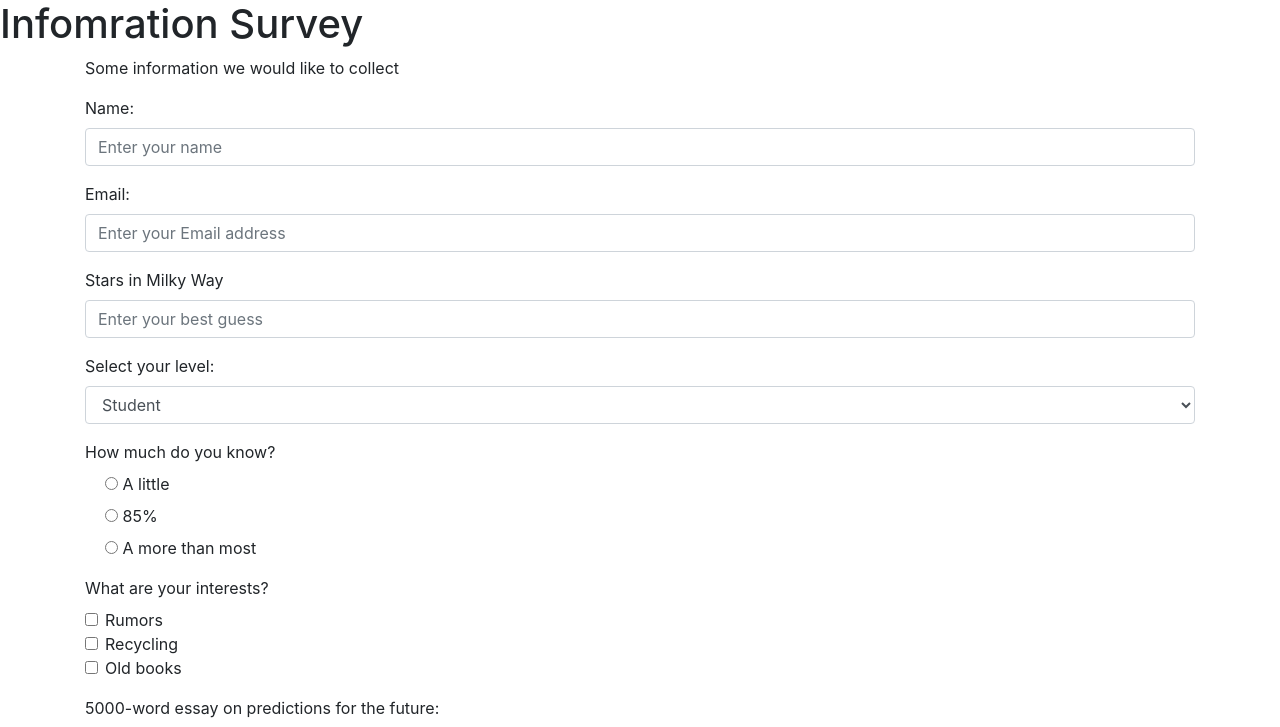
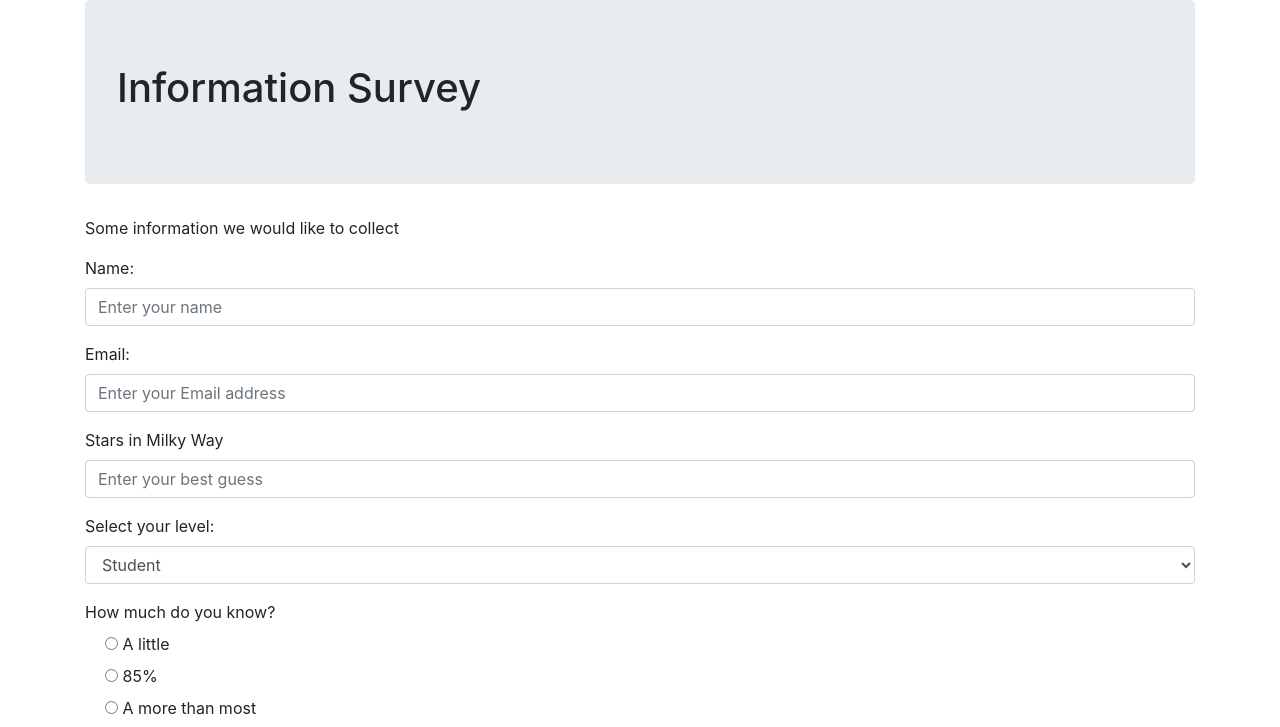
Before and after one commit to csc473s2019-webdev/hw3-p5-practice-with-html-css-forms-ramonpetgrave64, a plain HTML site: page index.html in a window 1280 px wide. Shown: the top 727 px of the page. Drawn offline with nearby package versions, Linux system fonts and the light colour scheme.

Commit message:
add jumbotron class and finished!

```diff
--- a/index.html
+++ b/index.html
@@ -9,8 +9,11 @@
   <link rel="stylesheet" href="https://stackpath.bootstrapcdn.com/bootstrap/4.3.1/css/bootstrap.min.css" integrity="sha384-ggOyR0iXCbMQv3Xipma34MD+dH/1fQ784/j6cY/iJTQUOhcWr7x9JvoRxT2MZw1T" crossorigin="anonymous">
 </head>
 <body>
-  <h1 id='title'>Infomration Survey</h1>
   <div class='container'>
+    <div class='jumbotron'>
+        <h1 id='title'>Information Survey</h1>
+    </div>
+
     <p id='description'>Some information we would like to collect</p>
 
     <form id='survey-form' action="https://crossorigin.me/https://freecodecamp.com" method="get">
```
